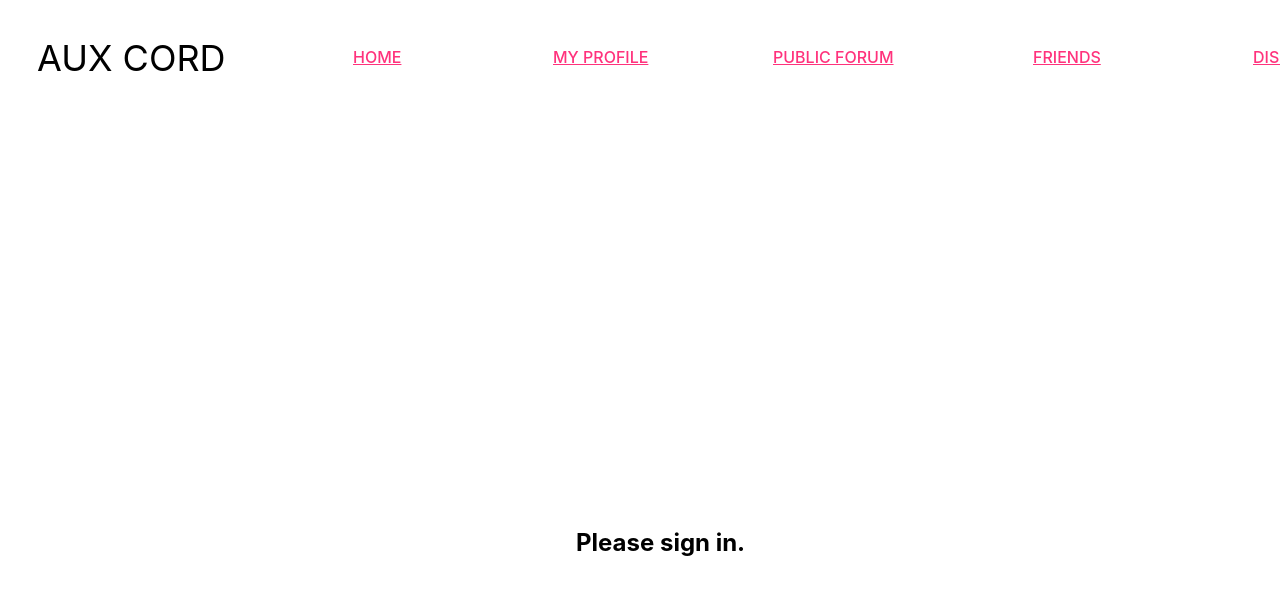
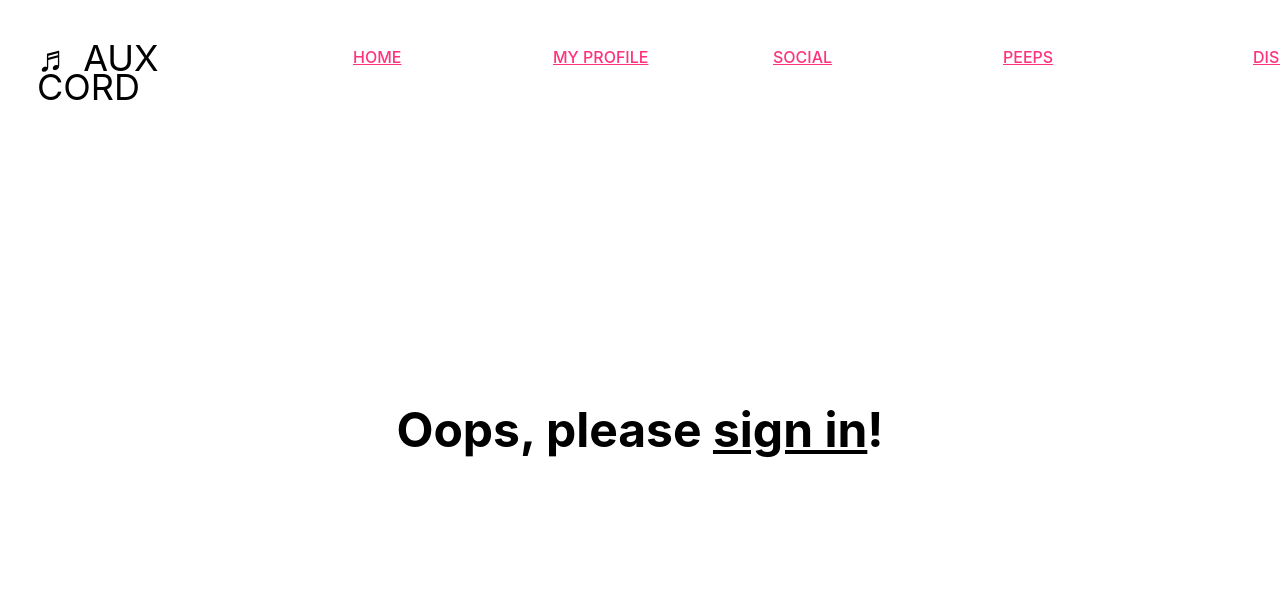
Before and after one commit to leonajuan/phase-5-project, a React (Create React App) app in the folder client/: page /profile in a window 1280 px wide. Shown: the top 594 px of the page. Built offline with nearby package versions, Linux system fonts and the light colour scheme; no server answers.

Commit message:
more styling

```diff
--- a/client/src/App.css
+++ b/client/src/App.css
@@ -1,7 +1,7 @@
 
 .header {
 position: absolute;
-width: 192px;
+width: 230px;
 height: 29px;
 left: 37px;
 top: 20px;
@@ -48,7 +48,7 @@ color: #FF327C;
 .navbar-messages {
 position: absolute;
 text-transform: uppercase;
-width: 127px;
+width: 100px;
 height: 19px;
 left: 773px;
 top: 48px;
@@ -66,7 +66,7 @@ position: absolute;
 text-transform: uppercase;
 width: 68px;
 height: 19px;
-left: 1033px;
+left: 1003px;
 top: 48px;
 
 /* font-family: 'Inter'; */
@@ -466,10 +466,9 @@ border-radius: 0px 15px 15px 0px;
 }
 
 .logged-out-message {
-  position: absolute;
-  height: 29px;
-  left: 576px;
-  top: 508px;
+  text-align: center;
+  margin-top: 400px;
+  font-size: 48px;
 }
 
 .landing-div {
@@ -478,7 +477,8 @@ border-radius: 0px 15px 15px 0px;
 
 #profile-div {
   height: 100vh;
-  padding-left: 5rem;
+  background-color: #F9F6F6;
+  /* padding-left: 5rem; */
 }
 
 /* #profile-div {
@@ -498,9 +498,9 @@ border-radius: 50%;
 object-fit: cover;
 width: 230px;
 height: 230px;
-margin-left: auto;
-margin-right: auto;
-margin-top: 5px;
+margin-left: 500px;
+margin-right: 500px;
+margin-top: 100px;
 
 /* left: 62px;
 top: 117px; */
@@ -511,7 +511,9 @@ position: absolute;
 width: 300px;
 height: 39px;
 margin-top: 50px;
-text-align: center;
+margin-left: 515px;
+margin-right: 515px;
+/* text-align: center; */
 /* left: 70px;
 top: 379px; */
 
@@ -528,6 +530,9 @@ position: absolute;
 width: 300px;
 height: 22px;
 margin-top: 100px;
+margin-left: 590px;
+margin-right: 600px;
+/* text-align: center; */
 
 /* left: 125px;
 top: 435px; */
@@ -543,7 +548,10 @@ line-height: 22px;
 position: absolute;
 width: 300px;
 height: 15px;
-margin-top: 175px;
+margin-top: 145px;
+margin-left: 525px;
+margin-right: 525px;
+/* text-align: center; */
 /* left: 83px;
 top: 475px; */
 
@@ -567,14 +575,17 @@ font-style: italic;
 font-weight: 200;
 font-size: 19px;
 line-height: 23px;
-margin-top: 275px;
+margin-top: 200px;
+margin-left: 525px;
+margin-right: 525px;
 }
 
 #profile-photo-update {
 position: absolute;
-width: 228px;
+width: 310px;
 height: 45px;
-margin-top: 38vh;
+margin-top: 230px;
+margin-left: 515px;
 /* left: 62px;
 top: 720px; */
 
@@ -585,12 +596,7 @@ top: 720px; */
   margin-top: 15vh;
 
 }
-.ProfilePage-headings h2{
-  /* border: 1px solid red; */
-}
-.ProfilePage-headings h4{
-  /* border: 1px solid red; */
-}
+
 #update-bio-button {
 /* position: absolute; */
 width: 228px;
@@ -789,6 +795,7 @@ button {
   margin-left: 5px;
   margin-bottom: 5px;
   background: white;
+  box-shadow: 0 1px 2px 0 rgb(60 64 67 / 15%), 0 2px 6px 2px rgb(60 64 67 / 15%);
 }
 /*
 #message-image {
@@ -855,11 +862,12 @@ color: #FFFFFF;
 }
 
 .profile-buttons {
-  margin-left: auto;
-  margin-right: auto;
-  margin-left: 10px;
+  margin-left: 100px;
+  margin-right: 100px;
+  margin-top: 300px;
+  /* margin-left: 10px;
   margin-right: 10px;
-  margin-top: 300px;
+  margin-top: 300px; */
 }
 
 *{
@@ -877,14 +885,19 @@ color: #FFFFFF;
 
 .friends-div {
   margin-top: 7.5%;
+  padding-bottom: 30px;
   display: flex;
   gap: 10px;
   flex-direction: row;
   justify-content: center;
+  background-color:#F9F0F0;
 }
 
 .friend-card {
   transition: 0.3s all ease;
+  margin-top: 30px;
+  background: white;
+  box-shadow: 0 1px 2px 0 rgb(60 64 67 / 15%), 0 2px 6px 2px rgb(60 64 67 / 15%);
 }
 
 @media (min-width: 768px) {
@@ -909,3 +922,27 @@ color: #FFFFFF;
     width: calc(20% - 2rem);
   }
 }
+
+.signin-link {
+  color: black;
+}
+
+.signin-link:hover {
+  color: #FF327C;
+}
+
+.song-photo {
+  box-shadow: 0 2px 3px 0 rgb(60 64 67 / 15%), 0 2px 6px 2px rgb(60 64 67 / 15%);
+}
+
+.rating-card {
+  border: 0.5px black solid;
+  list-style: none;
+  border-radius: 5px;
+  padding: 5px 5px 5px 5px;
+  margin-top: 10px;
+}
+
+.rating-comment {
+  font-size: 14px;
+}
--- a/client/src/components/Friend.js
+++ b/client/src/components/Friend.js
@@ -1,11 +1,11 @@
 function Friend({ friend }) {
   return (
     <div className="friend-card" style={{ border: '1px solid #bbb', width: '15%', maxWidth: '250px', padding: '20px', borderRadius: '8px' }}>
-      <div style={{ display: 'block', margin: '0 auto', width: '200px', height: '200px', border: '5px solid #E8D5D2', borderRadius: '50%', backgroundImage: `url(${friend.image})`, backgroundPosition: '50% 50%', backgroundSize: 'cover' }}></div>
+      <div style={{ display: 'block', margin: '0 auto', width: '200px', height: '200px', border: '5px solid #FF327C', borderRadius: '50%', backgroundImage: `url(${friend.image})`, backgroundPosition: '50% 50%', backgroundSize: 'cover' }}></div>
       <h1 style={{ textAlign: 'center', textTransform: "uppercase" }}>{friend.first_name}</h1>
-      <h2 style={{ textAlign: 'center' }}>@{friend.username}</h2>
+      <h2 style={{ textAlign: 'center', fontWeight: "300" }}>@{friend.username}</h2>
 
-      <h4 style={{ textAlign: 'center' }}>{friend.bio}</h4>
+      <h4 style={{ textAlign: 'center', fontWeight: "250", fontStyle: "italic" }}>{friend.bio}</h4>
     </div>
   )
 }
--- a/client/src/components/Header.js
+++ b/client/src/components/Header.js
@@ -1,6 +1,6 @@
 function Header() {
   return (
-    <h1 className="header">AUX CORD</h1>
+    <h1 className="header">♬ AUX CORD</h1>
   )
 }
 
--- a/client/src/components/NavBar.js
+++ b/client/src/components/NavBar.js
@@ -4,8 +4,8 @@ function NavBar() {
       <nav className="navbar">
         <a className="navbar-home" href="/">Home</a>
         <a className="navbar-profile" href="/profile">My Profile</a>
-        <a className="navbar-messages" href="/messages">Public Forum</a>
-        <a className="navbar-friends" href="/users">Friends</a>
+        <a className="navbar-messages" href="/messages">Social</a>
+        <a className="navbar-friends" href="/users">Peeps</a>
         <a className="navbar-discover" href="/music">Discover</a>
       </nav>
     </div>
--- a/client/src/components/ProfilePage.js
+++ b/client/src/components/ProfilePage.js
@@ -97,7 +97,7 @@ function ProfilePage({ handleLogOut, handleDeleteUser, login }) {
           </div> */}
           {/* <button type="button" onClick={() => setChatOpen(prev => !prev)}>{chatOpen ? "Close Chat" : "Open Chat"}</button>
           {chatOpen ? <ChatRoom user={user} /> : null} */}
-        </div> : <h2 className="logged-out-message">Please sign in.</h2>}
+        </div> : <h2 className="logged-out-message">Oops, please <a className="signin-link" href="/">sign in</a>!</h2>}
     </div>
   )
 }
--- a/client/src/components/Ratings.js
+++ b/client/src/components/Ratings.js
@@ -1,10 +1,10 @@
 function Ratings({ rating }) {
   return (
-    <>
-      <p>@{rating.user.username} said:</p>
-      <p>Rating: {rating.show_star_ratings}</p>
-      <p>{rating.comment}</p>
-    </>
+    <div className="rating-card">
+      <li className="rating-username">@{rating.user.username} said:</li>
+      <li className="rating-rating">Rating: {rating.show_star_ratings}</li>
+      <li className="rating-comment">{rating.comment}</li>
+    </div>
   )
 }
 
--- a/client/src/components/Song.js
+++ b/client/src/components/Song.js
@@ -16,7 +16,7 @@ function Song({ song, ratings, addNewRating }) {
 
   return (
     <div className="song-card">
-      <img src={song.album_cover} alt={song.song_title} onClick={() => setShowRatings(!showRatings)} />
+      <img className="song-photo" src={song.album_cover} alt={song.song_title} onClick={() => setShowRatings(!showRatings)} />
       <div>
 
         <h1 className="song-info">{song.song_title}</h1>
```
